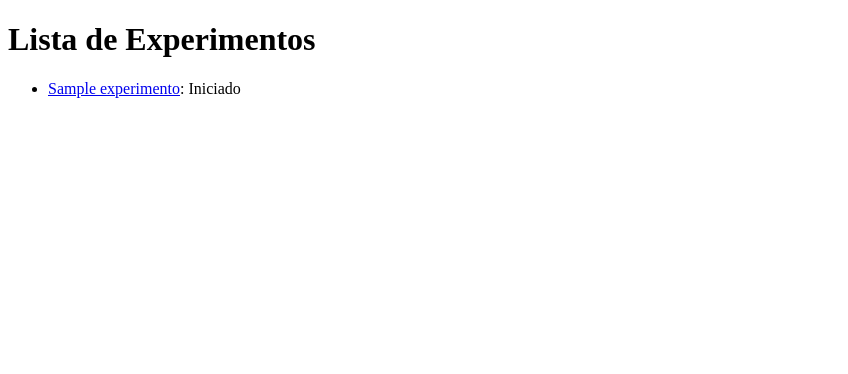
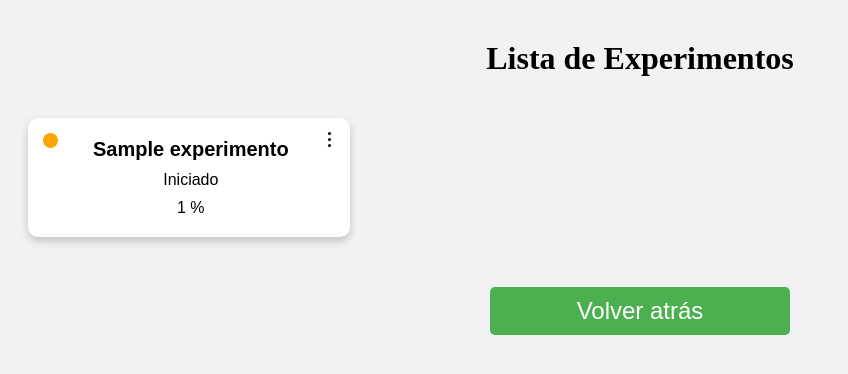
Before and after one commit to Rmejiaz/seedWEB, a Django app: page /experimentos/lista_experimentos in a window 1280 px wide. Shown: the top 374 px of the page, without its empty margins (0-848 px from the left). Run offline with Django 4.2, Linux system fonts and the light colour scheme; a user stored in the database is signed in; tables that the repository leaves empty hold one stand-in row (values such as "Sample post").

Commit message:
Added better style for the experiment list

```diff
--- a/seedgui/experimentos/templates/experimentos/lista_experimentos.html
+++ b/seedgui/experimentos/templates/experimentos/lista_experimentos.html
@@ -5,20 +5,189 @@
     <meta http-equiv="X-UA-Compatible" content="IE=edge">
     <meta name="viewport" content="width=device-width, initial-scale=1.0">
     <title>Lista de Experimentos</title>
+    <style>
+
+        form button {
+            min-width: 300px;
+            background-color: #4CAF50;
+            color: white;
+            border: none;
+            padding: 10px 20px;
+            margin: 10px;
+            border-radius: 5px;
+            font-size: 24px;
+            cursor: pointer;
+            box-shadow: #BFBFBF ;
+        }
+
+        form button:hover {
+            background-color: #3E8E41;
+        }
+        body {
+            background-color: #f2f2f2;
+        }
+
+        .card {
+            background-color: #ffffff;
+            border-radius: 10px;
+            box-shadow: 0 4px 8px 0 rgba(0, 0, 0, 0.2);
+            margin: 20px;
+            overflow: hidden;
+            text-align: center;
+            font-family: arial;
+            display: flex;
+            flex-direction: row;
+        }
+
+        .status-circle.Creado{
+            border-radius: 50%;
+            width: 15px;
+            height: 15px;
+            margin: 15px;
+            background-color: gray;
+        }
+
+        .status-circle.Iniciado{
+            border-radius: 50%;
+            width: 15px;
+            height: 15px;
+            margin: 15px;
+            background-color: orange;
+        }
+
+        .status-circle.Finalizado{
+            border-radius: 50%;
+            width: 15px;
+            height: 15px;
+            margin: 15px;
+            background-color: green;
+        }
+
+
+        .title {
+            font-size: 20px;
+            font-weight: bold;
+            margin: 10px;
+        }
+
+        .status {
+            font-size: 16px;
+            margin: 10px;
+            align-self: center;
+        }
+
+        .card-link {
+            display: block;
+            color: #000000;
+            text-decoration: none;
+            padding: 10px;
+            transition: background-color 0.3s;
+            flex: 1;
+        }
+
+        .card-link:hover {
+            background-color: #f2f2f2;
+        }
+
+
+        @media screen and (max-width: 768px) {
+            .card {
+                width: 90%;
+                margin: 10px auto;
+            }
+        }
+
+        .settings {
+        position: relative;
+        display: inline-block;
+        margin: 10px;
+        }
+
+        .settings-btn {
+            background-color: transparent;
+            border: none;
+            cursor: pointer;
+        }
+
+        .dot {
+            display: block;
+            width: 3px;
+            height: 3px;
+            margin: 3px;
+            background-color: #000;
+            border-radius: 50%;
+        }
+
+        .settings-menu {
+            position: absolute;
+            bottom: 25px;
+            right: -10px;
+            background-color: #fff;
+            border-radius: 10px;
+            box-shadow: 0 4px 8px 0 rgba(0, 0, 0, 0.2);
+            padding: 10px;
+            display: none;
+            margin:15;
+        }
+
+        .settings:hover .settings-menu {
+            display: block;
+        }
+
+        .settings-menu a {
+            display: block;
+            text-decoration: none;
+            color: #000;
+            padding: 5px 10px;
+            font-size: 16px;
+        }
+
+        .settings-menu a:hover {
+            background-color: #f2f2f2;
+        }
+
+        .container {
+            max-width: 800px;
+            margin: 0 auto;
+            padding: 20px;
+            display: flex;
+            flex-direction: column;
+            align-items: center;
+        }
+    </style>
 </head>
 <body>
-    <h1>Lista de Experimentos</h1>
+    <h1 style="text-align: center; margin-top: 40px;">Lista de Experimentos</h1>
 
-    <ul>
+    <div style="display: flex; flex-wrap: wrap;">
         {% for x in experimentos %}
-        <li>
-            <a href="{% url 'experimentos:ver_experimento' x.id %}"> {{x.nombre}}</a>: {{x.status}}
-        </li>
+        <div class="card">
+            <div class="status-circle {{x.status}}">
+            </div>
+            <a class="card-link {{x.status}}" href="{% url 'experimentos:ver_experimento' x.id %}">
+                <h2 class="title">{{x.nombre}}</h2>
+                <p class="status">{{x.status}}</p>
+                <p class="status">{{x.progreso|floatformat:-2}} %</p>
+            </a>
+            <div class="settings">
+                <button class="settings-btn">
+                    <span class="dot"></span>
+                    <span class="dot"></span>
+                    <span class="dot"></span>
+                </button>
+                <div class="settings-menu">
+                    <a href="/admin/experimentos/experimento/{{x.id}}/change/">Editar</a>
+                    <a href="/admin/experimentos/experimento/{{x.id}}/delete/">Eliminar</a>
+                </div>
+            </div>
+        </div>
         {% endfor %}
-    </ul>
-
-
-
+    </div>
+    <div class="container center-y">
+    <form action="{% url 'experimentos:index' %}" method="get">
+        <button>Volver atrás</button>
+    </form>
+    </div>
 
 </body>
 </html>
```
